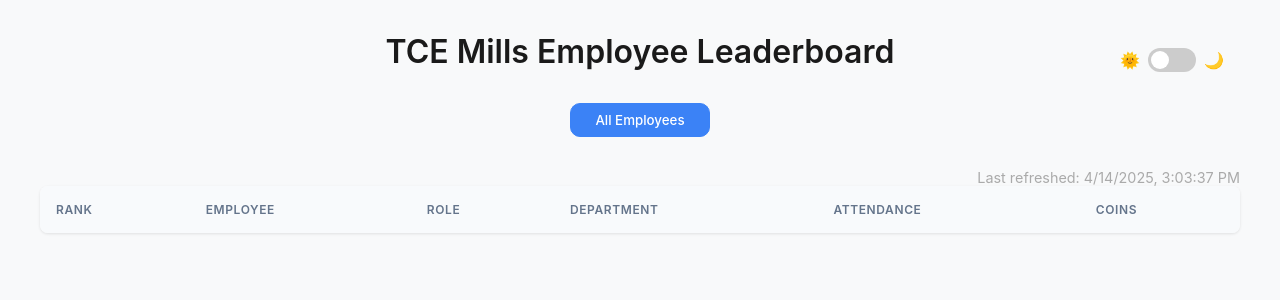
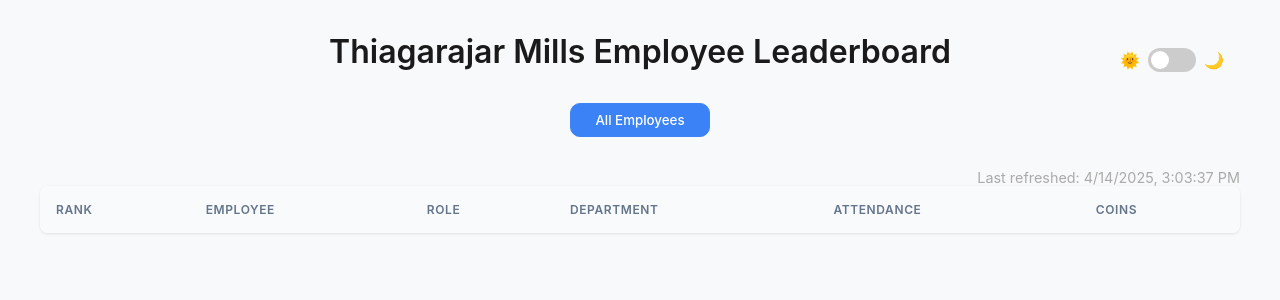
Before and after one commit to Ak-1234-a/IOT_Attendance_Chatbot, a Flask app: page / in a window 1280 px wide. Shown: the top 300 px of the page. Run offline with Flask 3, Linux system fonts and the light colour scheme; data that the repository does not hold is empty; some libraries are stand-ins or nearby versions.

Commit message:
Update index.html

```diff
--- a/templates/index.html
+++ b/templates/index.html
@@ -86,7 +86,7 @@
 <body>
   <div class="container">
     <header style="display: flex; justify-content: center; position: relative;">
-      <h1>TCE Mills Employee Leaderboard</h1>
+      <h1>Thiagarajar Mills Employee Leaderboard</h1>
 
       <!-- 🌗 Dark Mode Toggle -->
       <div class="toggle-wrapper">
```
